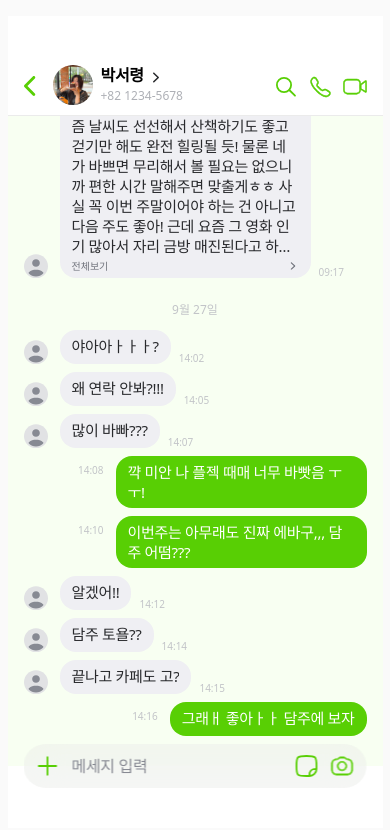
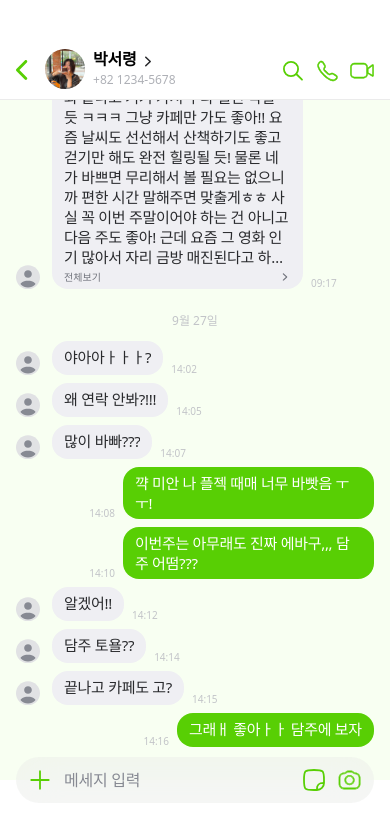
Before and after one commit to CEOS-Developers/react-messenger-22nd, a React (Vite) app in the folder react-messenger/: page / in a window 390 px wide. Shown: the top 830 px of the page. Built offline with nearby package versions, Linux system fonts and the light colour scheme.

Commit message:
[REFACT] json 데이터 수정 및 UI 반응형 사이즈 맞춤 수정

```diff
--- a/react-messenger/src/App.tsx
+++ b/react-messenger/src/App.tsx
@@ -3,7 +3,7 @@ import ChatRoom from "./pages/ChatRoom";
 function App() {
   return (
     <div className="min-h-screen flex items-center justify-center bg-gray-100">
-      <div className="w-[375px] h-[812px]">
+      <div className="h-screen aspect-[375/812]">
         <ChatRoom />
       </div>
     </div>
--- a/react-messenger/src/components/chatRoom/MessageInput.tsx
+++ b/react-messenger/src/components/chatRoom/MessageInput.tsx
@@ -18,9 +18,13 @@ const MessageInput = ({ onSend }: MessageInputProps) => {
   };
 
   return (
-    <div className="h-[84px] w-[375px] relative">
-      <div className="h-[62px] bg-white absolute bottom-0 left-0 w-full"></div>
-      <div className="h-[44px] w-[343px] bg-[rgba(224,224,224,0.3)] backdrop-blur-[20px] rounded-[100px] flex items-center px-3 absolute left-1/2 bottom-[62px] translate-x-[-50%] translate-y-1/2">
+    <div className="w-full aspect-[375/84] relative">
+      <div className="w-full aspect-[375/62] bg-white absolute bottom-0 left-0"></div>
+      <div
+        className="w-[calc(100%-32px)] mx-4 aspect-[343/44]
+                  bg-[rgba(224,224,224,0.3)] backdrop-blur-[20px]
+                  rounded-[100px] flex items-center px-3"
+      >
         <button className="w-6 h-6 flex items-center justify-center mr-[12px]">
           <PlusIcon />
         </button>
--- a/react-messenger/src/components/chatRoom/SentChat.tsx
+++ b/react-messenger/src/components/chatRoom/SentChat.tsx
@@ -19,16 +19,14 @@ const SentChat = ({ text, time }: SentChatProps) => {
   }, [text]);
 
   return (
-    <div className="flex justify-end w-full mt-[8px]">
-      <div>
-        {time && (
-          <span className="bottom-0 ml-[8px] right-[-40px] body-3 text-gray-300">
-            {time}
-          </span>
-        )}
-      </div>
+    <div className="flex justify-end items-end w-full mt-[8px]">
+      {time && <span className="mr-[8px] body-3 text-gray-300">{time}</span>}
 
-      <div className="body-1 rounded-[16px] bg-main-green text-white w-auto max-w-[251px] min-h-[34px] pr-[12px] pl-[12px] pb-[6px] pt-[6px] ml-[12px] relative">
+      <div
+        className="body-1 rounded-[16px] bg-main-green text-white
+                    w-auto max-w-[251px] min-h-[34px]
+                    px-[12px] py-[6px] relative"
+      >
         <div
           ref={textRef}
           className={`whitespace-pre-line ${isExpanded ? "" : "line-clamp-17"}`}
@@ -36,7 +34,6 @@ const SentChat = ({ text, time }: SentChatProps) => {
           {text}
         </div>
 
-        {/* 전체보기 버튼 */}
         {!isExpanded && isOverflowing && (
           <button
             onClick={() => setIsExpanded(true)}
--- a/react-messenger/src/index.css
+++ b/react-messenger/src/index.css
@@ -1,3 +1,11 @@
 @import "tailwindcss";
 @import "./styles/theme.css";
 @import "./styles/components.css";
+
+.scrollbar-hide::-webkit-scrollbar {
+  display: none;
+}
+
+.scrollbar-hide {
+  scrollbar-width: none;
+}
--- a/react-messenger/src/pages/ChatRoom.tsx
+++ b/react-messenger/src/pages/ChatRoom.tsx
@@ -12,13 +12,16 @@ const ChatRoom = () => {
   const [messages, setMessages] = useState<Message[]>(messageData as Message[]);
 
   // 메세지 전송 시 자동 스크롤
-  const messagesEndRef = useRef<HTMLDivElement>(null);
+  const containerRef = useRef<HTMLDivElement>(null);
 
   // 자동 스크롤 구현
   useEffect(() => {
-    messagesEndRef.current?.scrollIntoView({ behavior: "smooth" });
+    if (containerRef.current) {
+      containerRef.current.scrollTop = containerRef.current.scrollHeight;
+    }
   }, [messages]);
 
+  // 전송 로직
   const handleSend = (text: string) => {
     const now = new Date();
     const today = `${now.getFullYear()}-${String(now.getMonth() + 1).padStart(
@@ -42,9 +45,12 @@ const ChatRoom = () => {
   };
 
   return (
-    <div className="w-[375px] h-[812px] bg-light-green relative flex flex-col">
+    <div className="h-full aspect-[375/812] bg-light-green relative flex flex-col">
       <ContactAction />
-      <div className="flex-1 overflow-y-auto pt-[8px] pb-[92px] pr-[16px] pl-[16px]">
+      <div
+        ref={containerRef}
+        className="flex-1 overflow-y-auto pt-[8px] pb-[25%] pr-[16px] pl-[16px] scrollbar-hide"
+      >
         {messages.map((msg, index) => {
           const prevMsg = messages[index - 1];
           const nextMsg = messages[index + 1];
@@ -71,7 +77,6 @@ const ChatRoom = () => {
             </div>
           );
         })}
-        <div ref={messagesEndRef} />
       </div>
       <div className="absolute bottom-0 left-0 w-full">
         <MessageInput onSend={handleSend} />
```
